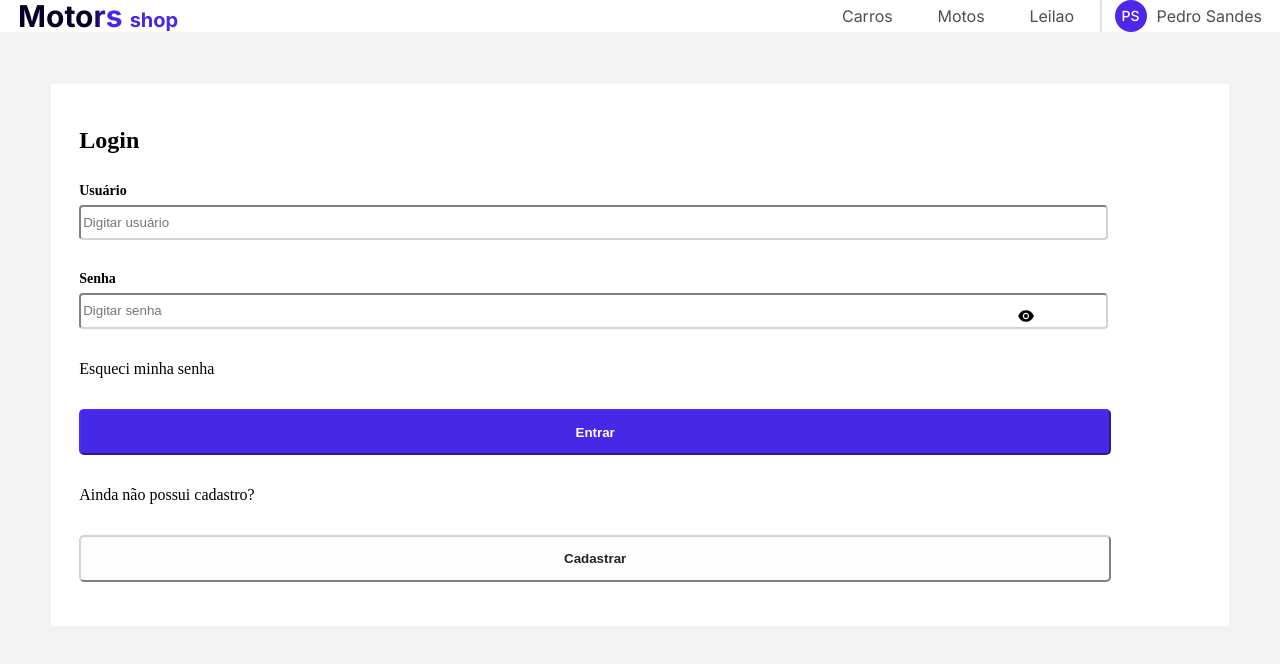
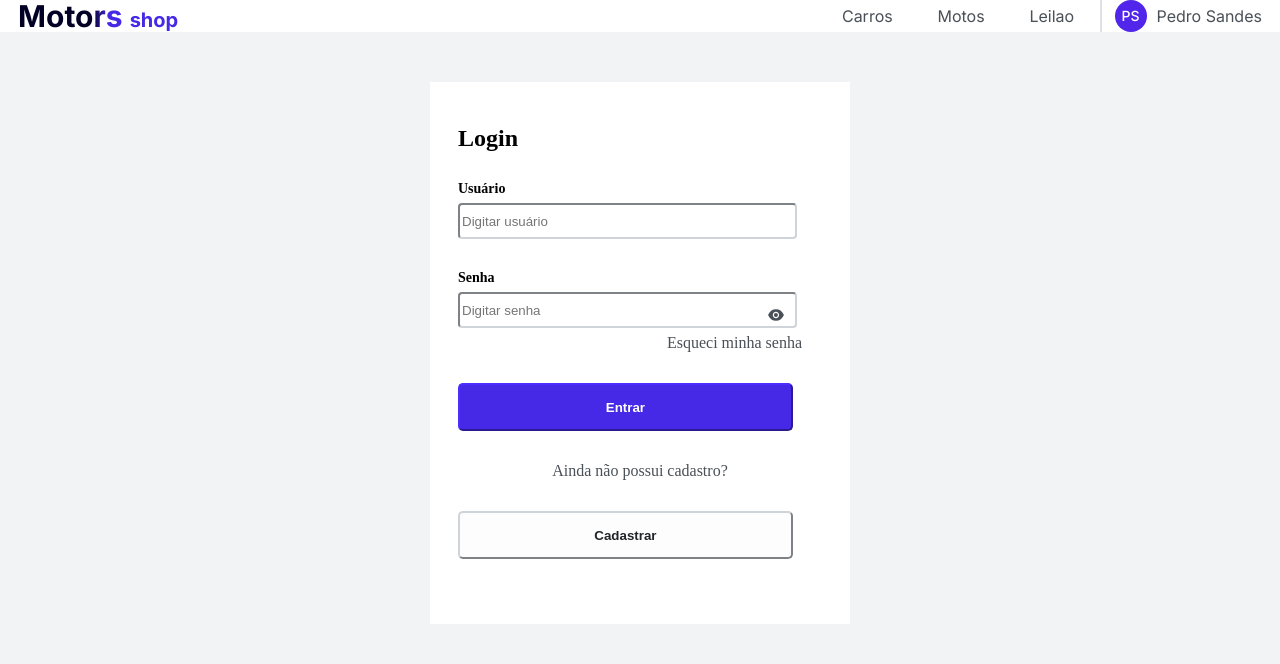
Before and after one commit to Mrdiskman/Motors_shop, a React (Create React App) app in the folder front_end/: page / in a window 1280 px wide. Shown: the top 664 px of the page. Built offline with nearby package versions, Linux system fonts and the light colour scheme.

Commit message:
loginPage ajustada, falta apenas as fontes

```diff
--- a/front_end/src/App.jsx
+++ b/front_end/src/App.jsx
@@ -1,8 +1,8 @@
 /* import BackGround from './components/backgroundComponent/background'; */
 import Header from "./components/headerComponent/header";
 import Login from "./pages/Login/Login";
-/* import BuildVehicleCard from "./components/vehicleCardComponent/vehicleCard";
-import Register from "./pages/Register/Register"; */
+import BuildVehicleCard from "./components/vehicleCardComponent/vehicleCard";
+import Register from "./pages/Register/Register";
 import { GlobalStyle } from "./style/Global";
 function App() {
   return (
--- a/front_end/src/components/loginComponent/loginComponent.style.js
+++ b/front_end/src/components/loginComponent/loginComponent.style.js
@@ -36,14 +36,22 @@ export const LoginForm = styled.form`
     margin-top: -25px;
   }
 
+  span {
+    display: flex;
+    justify-content: flex-end;
+    margin-top: -25px;
+    margin-right: 20px;
+    color: var(--grey2);
+  }
+
   .password_div {
     display: flex;
 
     .eye_div {
       display: flex;
       justify-content: flex-end;
-      margin-top: -15px;
       margin-left: -8%;
+      margin-top: 10px;
     }
   }
 
@@ -77,4 +85,17 @@ export const LoginForm = styled.form`
     background-color: var(--grey1);
     color: var(--whitefixed);
   }
+
+  p {
+    display: flex;
+    justify-content: center;
+    align-items: center;
+    color: var(--grey2);
+  }
+
+  @media screen and (min-width: 425px) {
+    width: 420px;
+    max-height: 100%;
+    margin-top: 50px;
+  }
 `;
--- a/front_end/src/pages/Login/Login.jsx
+++ b/front_end/src/pages/Login/Login.jsx
@@ -51,7 +51,7 @@ function Login() {
           </div>
         </div>
         {errors.password && <span>{errors.password.message}</span>}
-        <p>Esqueci minha senha</p>
+        <span>Esqueci minha senha</span>
         <button className="btnSingIn">Entrar</button>
         <p>Ainda não possui cadastro?</p>
         <button href="/register" className="btnSingUp">
```
